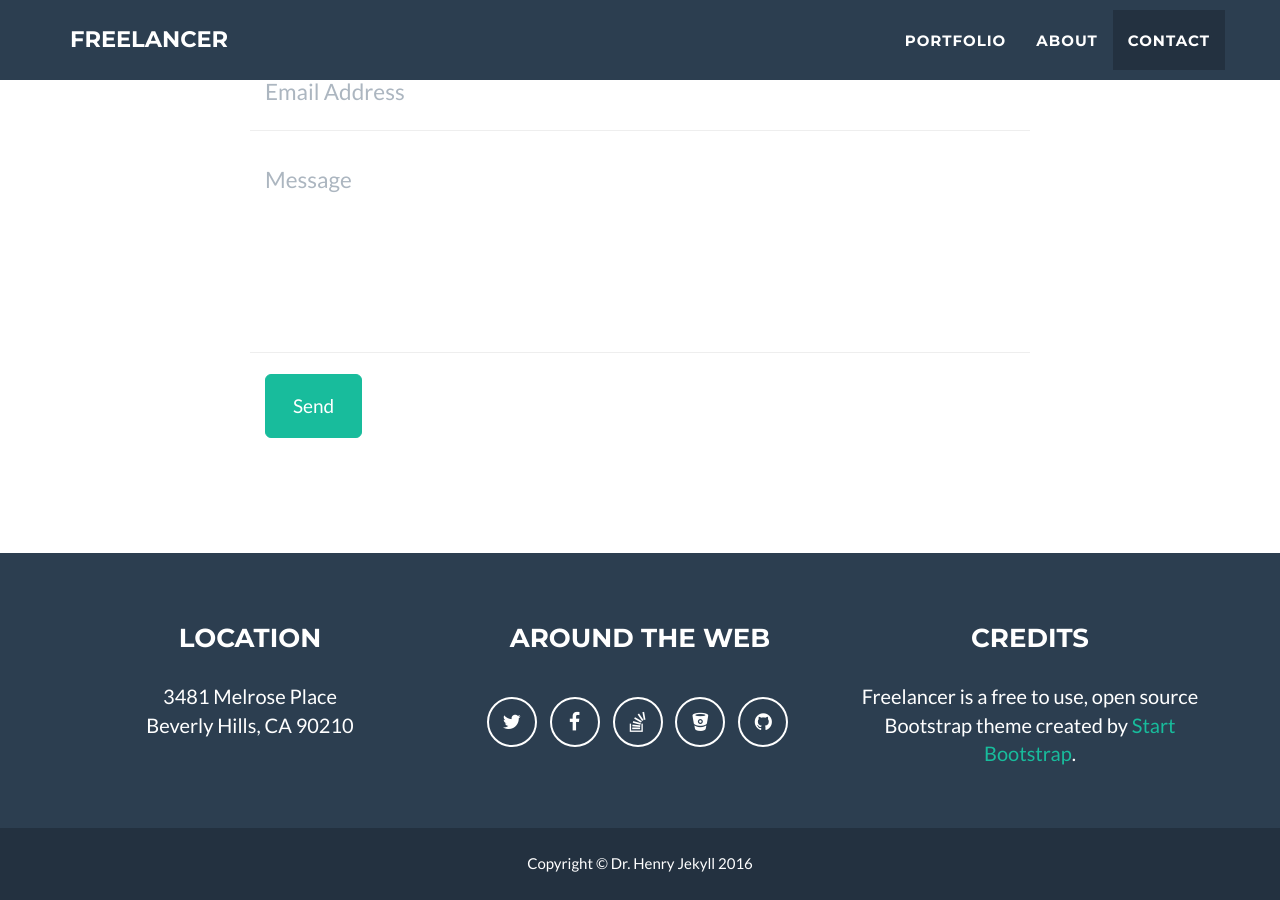
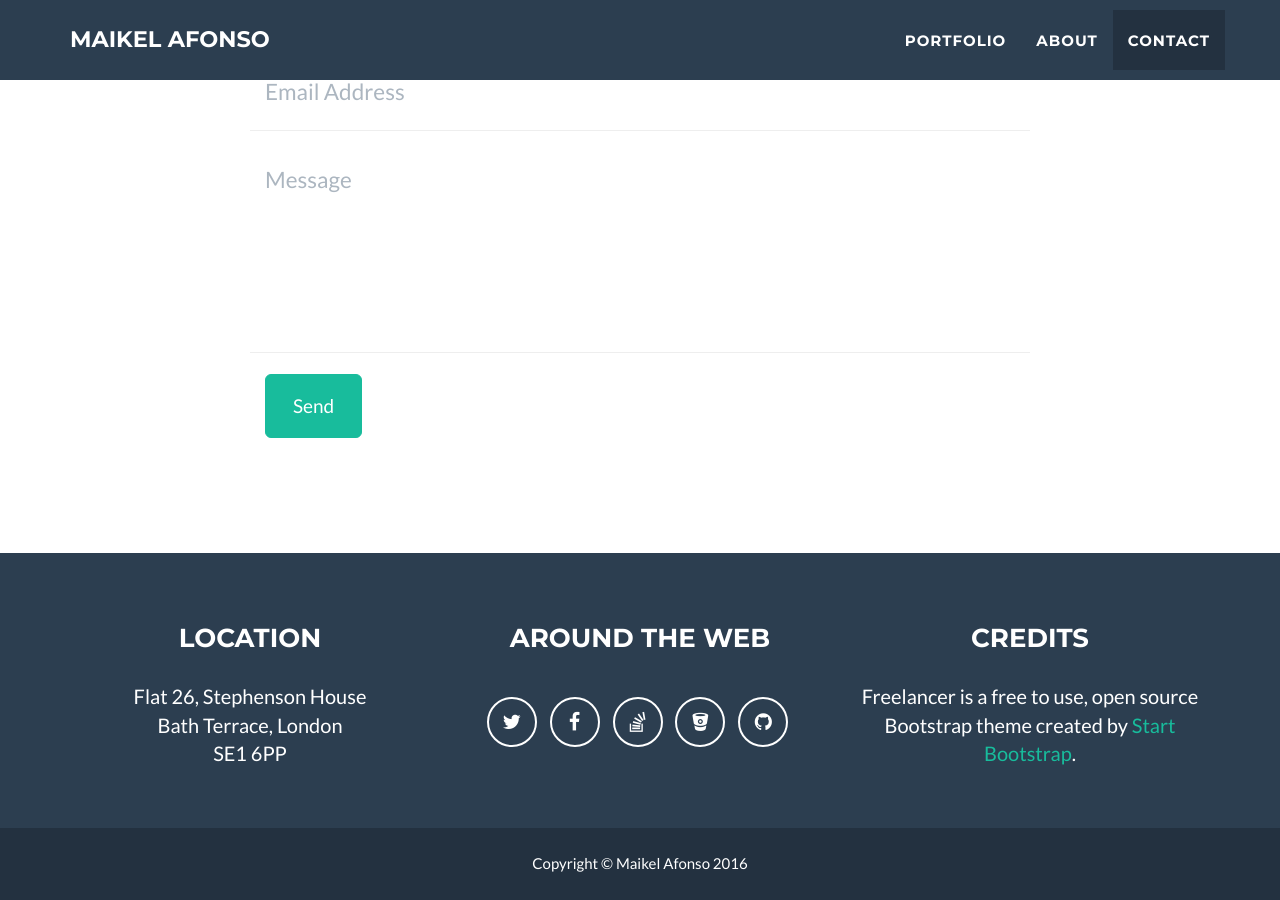
Before and after one commit to maikelafonso/maikelafonso.com, a Jekyll site: the page built from index.html, in a window 1280 px wide and 900 px high, scrolled down 2485 px. Built offline with Jekyll 4.4.1, drawn with Linux system fonts in a browser that asks for light colours; some of the changed text lies outside the part shown.

Commit message:
Updated info

```diff
--- a/_config.yml
+++ b/_config.yml
@@ -1,10 +1,10 @@
 # Site settings
-title: Freelancer
-email: your-email@domain.com
-url: https://example.github.io
+title: "Maikel Afonso"
+email: me@maikelafonso.com
+url: http://www.maikelafonso.com
 description: "Write an awesome description for your new site here. You can edit this line in _config.yml. It will appear in your document head meta (for Google search results) and in your feed.xml site description."
 skills: "Web Developer - Graphic Artist - User Experience Designer"
-meta_author: LastName FirstName
+meta_author: Afonso Maikel
 baseurl: ""
 
 # Google webmaster tools
@@ -21,7 +21,7 @@ contact: static
 
 # If you use disqus you need disqus shortname
 # https://help.disqus.com/customer/portal/articles/466208
-disqus_shortname: myshortname
+disqus_shortname:
 
 # Color settings (hex-codes without the leading hash-tag)
 color:
@@ -32,7 +32,7 @@ color:
 
 # Footer settings
 footer:
-  copyright: Dr. Henry Jekyll
+  copyright: Maikel Afonso
   location: Location
   social: Around the Web
   credits: Credits
@@ -40,20 +40,21 @@ footer:
 # Social networks usernames (many more available: google-plus, flickr, dribbble, pinterest, instagram, tumblr, linkedin, etc.)
 social:
   - title: twitter
-    url: http://twitter.com/jekyllrb
+    url: http://twitter.com/maikelafonso
   - title: facebook
     url:
   - title: stack-overflow
-    url: http://stackoverflow.com/questions/tagged/jekyll
+    url:
   - title: bitbucket
-    url: http://bitbucket.org/jekyll
+    url:
   - title: github
-    url: http://github.com/jekyll
+    url: http://github.com/maikelafonso
 
 # Postal address (add as many lines as necessary)
 address:
-  - line: 3481 Melrose Place
-  - line: Beverly Hills, CA 90210
+  - line: Flat 26, Stephenson House
+  - line: Bath Terrace, London
+  - line: SE1 6PP
 
 # Credits content
 credits: 'Freelancer is a free to use, open source Bootstrap theme created by <a href="http://startbootstrap.com">Start Bootstrap</a>.'
```
